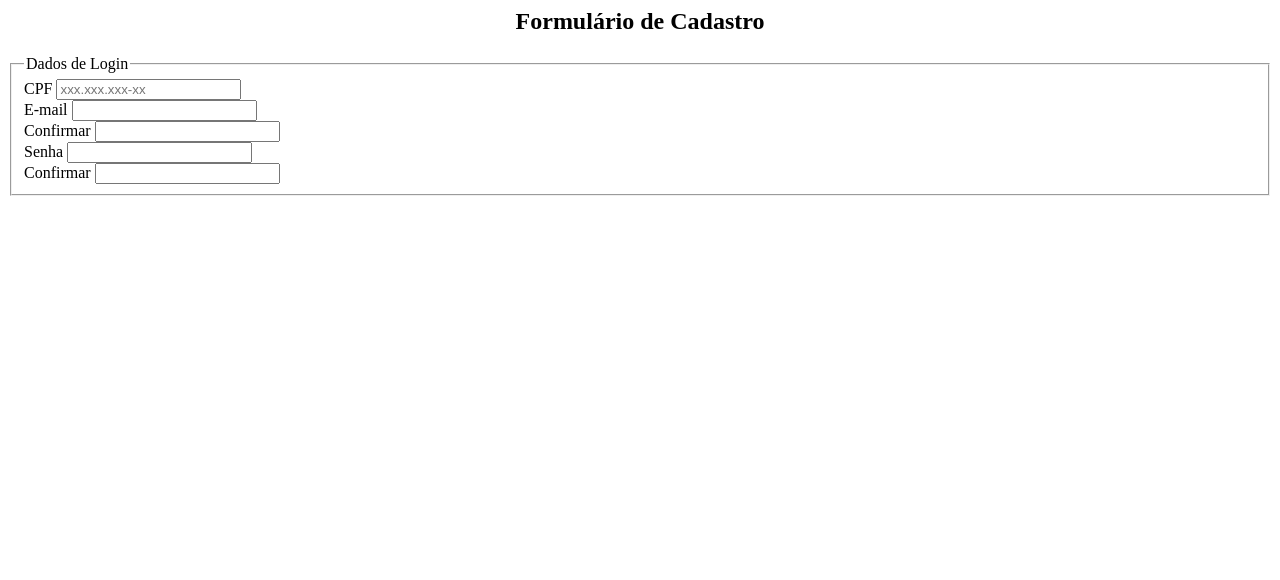
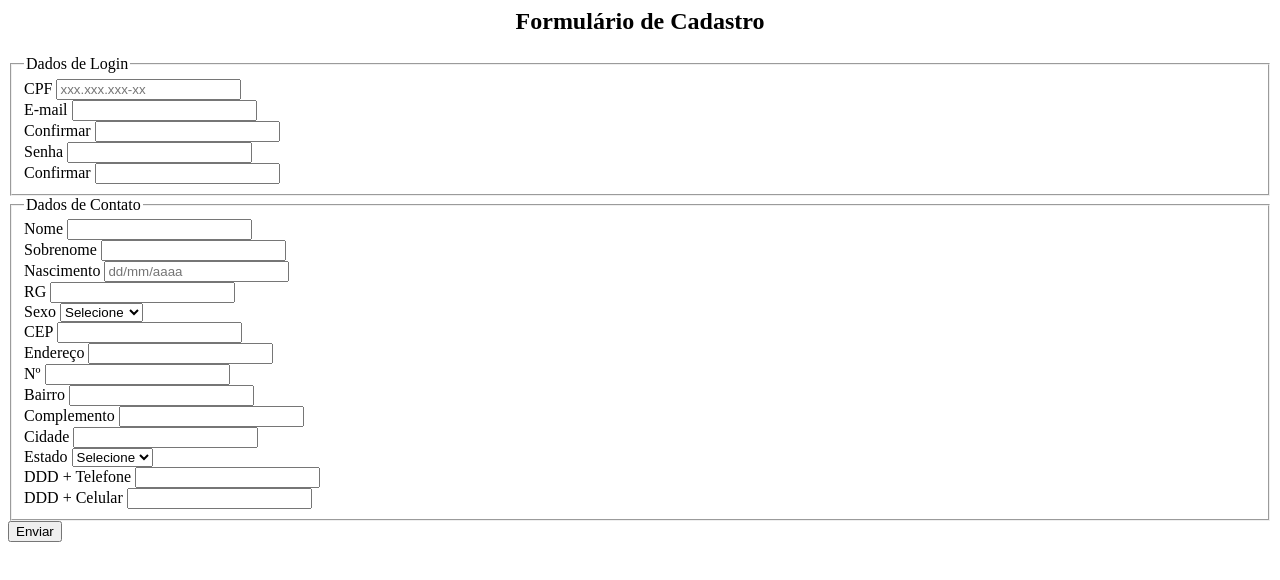
Before and after one commit to gtrrx/Refor-o_formulario, a plain HTML site: page index.html in a window 1280 px wide. Drawn offline with Linux system fonts and the light colour scheme.

Commit message:
add_Dados_contato

```diff
--- a/index.html
+++ b/index.html
@@ -41,7 +41,84 @@
                 </div>
             </fieldset>
 
+            <fieldset>
+                <legend>Dados de Contato</legend>
+                <div class="grid-contato">
+                    <div class="campo">
+                        <label for="nome">Nome</label>
+                        <input type="text" id="nome" name="nome" required>
+                    </div>
+                    <div class="campo">
+                        <label for="sobrenome">Sobrenome</label>
+                        <input type="text" id="sobrenome" name="sobrenome">
+                    </div>
+                    <div class="campo">
+                        <label for="nascimento">Nascimento</label>
+                        <input type="text" id="nascimento" name="nascimento" placeholder="dd/mm/aaaa">
+                    </div>
+                    <div class="campo">
+                        <label for="rg">RG</label>
+                        <input type="text" id="rg" name="rg">
+                    </div>
+                    <div class="campo">
+                        <label for="sexo">Sexo</label>
+                        <select id="sexo" name="sexo">
+                            <option value="">Selecione</option>
+                            <option value="feminino">Feminino</option>
+                            <option value="masculino">Masculino</option>
+                            <option value="outro">Outro</option>
+                        </select>
+                    </div>
+                    <div class="campo">
+                        <label for="cep">CEP</label>
+                        <input type="text" id="cep" name="cep">
+                    </div>
+                    <div class="campo endereco">
+                        <label for="endereco">Endereço</label>
+                        <input type="text" id="endereco" name="endereco">
+                    </div>
+                    <div class="campo">
+                        <label for="numero">Nº</label>
+                        <input type="text" id="numero" name="numero">
+                    </div>
+                    <div class="campo">
+                        <label for="bairro">Bairro</label>
+                        <input type="text" id="bairro" name="bairro">
+                    </div>
+                    <div class="campo">
+                        <label for="complemento">Complemento</label>
+                        <input type="text" id="complemento" name="complemento">
+                    </div>
+                    <div class="campo">
+                        <label for="cidade">Cidade</label>
+                        <input type="text" id="cidade" name="cidade">
+                    </div>
+                    <div class="campo">
+                        <label for="estado">Estado</label>
+                        <select id="estado" name="estado">
+                            <option value="">Selecione</option>
+                            <option value="SP">SP</option>
+                            <option value="RJ">RJ</option>
+                            <option value="MG">MG</option>
+                            <!-- Adicione os outros estados -->
+                        </select>
+                    </div>
+                    <div class="campo">
+                        <label for="telefone">DDD + Telefone</label>
+                        <input type="text" id="telefone" name="telefone">
+                    </div>
+                    <div class="campo">
+                        <label for="celular">DDD + Celular</label>
+                        <input type="text" id="celular" name="celular">
+                    </div>
+                </div>
+            </fieldset>
 
+            <div class="botoes">
+                <input type="submit" value="Enviar">
+            </div>
+        </form>
+    </div>
 </body>
 
 </html>
```
